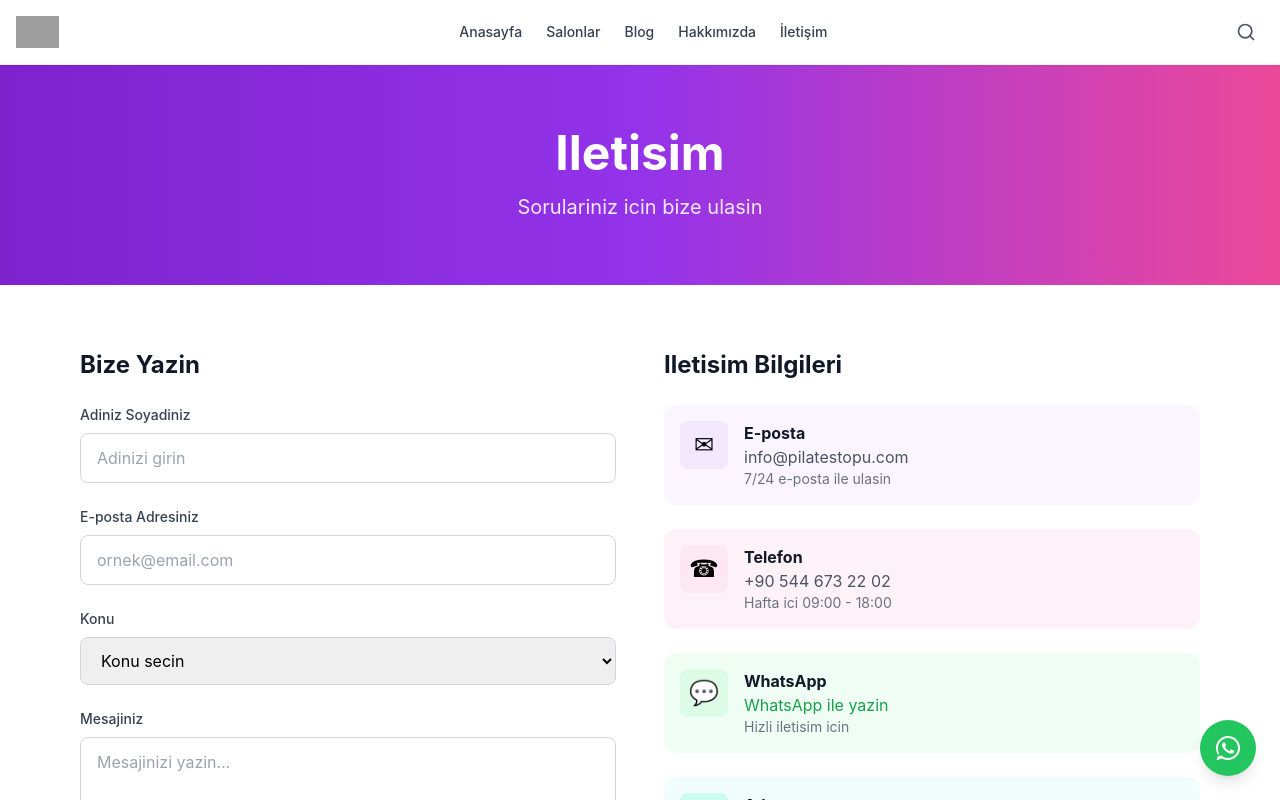
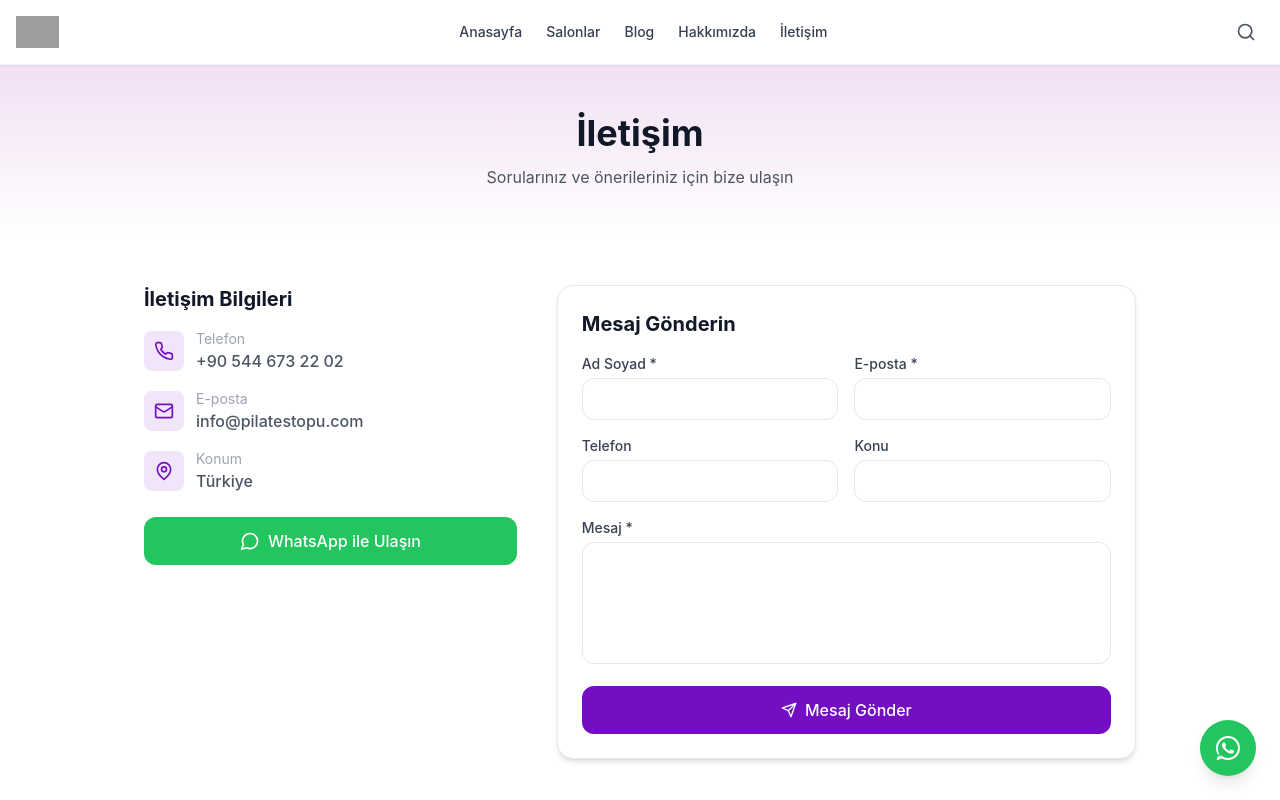
Before and after one commit to mistalyon/pilatestopu-next, a Next.js app: page /iletisim in a window 1280 px wide. Shown: the top 800 px of the page. Built offline with nearby package versions, Linux system fonts and the light colour scheme; grey boxes are pictures that could not be loaded.

Commit message:
FAZ5: Contact form with Supabase backend, success/error states

```diff
--- a/src/app/iletisim/page.tsx
+++ b/src/app/iletisim/page.tsx
@@ -1,93 +1,174 @@
-import type { Metadata } from "next";
+"use client";
 
-export const metadata: Metadata = {
-  title: "Iletisim - PilatesTopu | Bize Ulasin",
-  description: "PilatesTopu.com ile iletisime gecin. Sorulariniz, onerileriniz veya is birligi teklifleriniz icin bize ulasin.",
+import { useState } from "react";
+import { MapPin, Phone, Mail, MessageCircle, Send, CheckCircle } from "lucide-react";
+
+export default function IletisimPage() {
+  const [form, setForm] = useState({ name: "", email: "", phone: "", subject: "", message: "" });
+  const [status, setStatus] = useState<"idle" | "loading" | "success" | "error">("idle");
+  const [errorMsg, setErrorMsg] = useState("");
+
+  const handleSubmit = async (e: React.FormEvent) => {
+    e.preventDefault();
+    setStatus("loading");
+    try {
+      const res = await fetch("/api/contact", {
+        method: "POST",
+        headers: { "Content-Type": "application/json" },
+        body: JSON.stringify(form),
+      });
+      const data = await res.json();
+      if (res.ok) {
+        setStatus("success");
+        setForm({ name: "", email: "", phone: "", subject: "", message: "" });
+      } else {
+        setStatus("error");
+        setErrorMsg(data.error || "Bir hata oluştu.");
+      }
+    } catch {
+      setStatus("error");
+      setErrorMsg("Bağlantı hatası. Lütfen tekrar deneyin.");
+    }
   };
 
-export default function IletisimPage() {
   return (
-    <main className="min-h-screen">
-      <section className="bg-gradient-to-r from-purple-700 via-purple-600 to-pink-500 py-16">
-        <div className="max-w-4xl mx-auto px-4 text-center">
-          <h1 className="text-4xl md:text-5xl font-bold text-white mb-4">Iletisim</h1>
-          <p className="text-xl text-purple-100">Sorulariniz icin bize ulasin</p>
+    <>
+      <section className="bg-gradient-to-b from-[#F2DFF4] to-white py-12">
+        <div className="container mx-auto px-4 max-w-4xl text-center">
+          <h1 className="text-3xl md:text-4xl font-bold text-gray-900 mb-3">İletişim</h1>
+          <p className="text-gray-600">Sorularınız ve önerileriniz için bize ulaşın</p>
         </div>
       </section>
 
-      <section className="max-w-6xl mx-auto px-4 py-16">
-        <div className="grid grid-cols-1 lg:grid-cols-2 gap-12">
+      <section className="container mx-auto px-4 max-w-5xl py-12">
+        <div className="grid md:grid-cols-5 gap-10">
+          <div className="md:col-span-2 space-y-6">
             <div>
-            <h2 className="text-2xl font-bold text-gray-900 mb-6">Bize Yazin</h2>
-            <form className="space-y-6">
-              <div>
-                <label htmlFor="name" className="block text-sm font-medium text-gray-700 mb-2">Adiniz Soyadiniz</label>
-                <input type="text" id="name" name="name" className="w-full px-4 py-3 border border-gray-300 rounded-lg focus:ring-2 focus:ring-purple-500 focus:border-transparent" placeholder="Adinizi girin" />
+              <h2 className="text-xl font-bold text-gray-900 mb-4">İletişim Bilgileri</h2>
+              <div className="space-y-4">
+                <a href="tel:+905446732202" className="flex items-center gap-3 text-gray-600 hover:text-[#730EC3] transition-colors">
+                  <div className="w-10 h-10 bg-[#730EC3]/10 rounded-lg flex items-center justify-center flex-shrink-0">
+                    <Phone className="w-5 h-5 text-[#730EC3]" />
                   </div>
                   <div>
-                <label htmlFor="email" className="block text-sm font-medium text-gray-700 mb-2">E-posta Adresiniz</label>
-                <input type="email" id="email" name="email" className="w-full px-4 py-3 border border-gray-300 rounded-lg focus:ring-2 focus:ring-purple-500 focus:border-transparent" placeholder="ornek@email.com" />
+                    <p className="text-sm text-gray-400">Telefon</p>
+                    <p className="font-medium">+90 544 673 22 02</p>
+                  </div>
+                </a>
+                <a href="mailto:info@pilatestopu.com" className="flex items-center gap-3 text-gray-600 hover:text-[#730EC3] transition-colors">
+                  <div className="w-10 h-10 bg-[#730EC3]/10 rounded-lg flex items-center justify-center flex-shrink-0">
+                    <Mail className="w-5 h-5 text-[#730EC3]" />
                   </div>
                   <div>
-                <label htmlFor="subject" className="block text-sm font-medium text-gray-700 mb-2">Konu</label>
-                <select id="subject" name="subject" className="w-full px-4 py-3 border border-gray-300 rounded-lg focus:ring-2 focus:ring-purple-500 focus:border-transparent">
-                  <option value="">Konu secin</option>
-                  <option value="genel">Genel Soru</option>
-                  <option value="salon">Salon Kaydi</option>
-                  <option value="is-ortakligi">Is Ortakligi</option>
-                  <option value="sikayet">Sikayet/Oneri</option>
-                  <option value="teknik">Teknik Destek</option>
-                </select>
+                    <p className="text-sm text-gray-400">E-posta</p>
+                    <p className="font-medium">info@pilatestopu.com</p>
+                  </div>
+                </a>
+                <div className="flex items-center gap-3 text-gray-600">
+                  <div className="w-10 h-10 bg-[#730EC3]/10 rounded-lg flex items-center justify-center flex-shrink-0">
+                    <MapPin className="w-5 h-5 text-[#730EC3]" />
                   </div>
                   <div>
-                <label htmlFor="message" className="block text-sm font-medium text-gray-700 mb-2">Mesajiniz</label>
-                <textarea id="message" name="message" rows={6} className="w-full px-4 py-3 border border-gray-300 rounded-lg focus:ring-2 focus:ring-purple-500 focus:border-transparent" placeholder="Mesajinizi yazin..." />
-              </div>
-              <button type="submit" className="w-full bg-purple-600 text-white py-3 px-6 rounded-lg font-medium hover:bg-purple-700 transition-colors">
-                Gonder
-              </button>
-            </form>
-          </div>
-
-          <div>
-            <h2 className="text-2xl font-bold text-gray-900 mb-6">Iletisim Bilgileri</h2>
-            <div className="space-y-6">
-              <div className="flex items-start gap-4 p-4 bg-purple-50 rounded-xl">
-                <div className="w-12 h-12 bg-purple-100 rounded-lg flex items-center justify-center text-2xl">&#9993;</div>
-                <div>
-                  <h3 className="font-bold text-gray-900">E-posta</h3>
-                  <p className="text-gray-600">info@pilatestopu.com</p>
-                  <p className="text-sm text-gray-500">7/24 e-posta ile ulasin</p>
-                </div>
-              </div>
-              <div className="flex items-start gap-4 p-4 bg-pink-50 rounded-xl">
-                <div className="w-12 h-12 bg-pink-100 rounded-lg flex items-center justify-center text-2xl">&#9742;</div>
-                <div>
-                  <h3 className="font-bold text-gray-900">Telefon</h3>
-                  <p className="text-gray-600">+90 544 673 22 02</p>
-                  <p className="text-sm text-gray-500">Hafta ici 09:00 - 18:00</p>
-                </div>
-              </div>
-              <div className="flex items-start gap-4 p-4 bg-green-50 rounded-xl">
-                <div className="w-12 h-12 bg-green-100 rounded-lg flex items-center justify-center text-2xl">&#128172;</div>
-                <div>
-                  <h3 className="font-bold text-gray-900">WhatsApp</h3>
-                  <a href="https://wa.me/905446732202" target="_blank" rel="noopener noreferrer" className="text-green-600 hover:text-green-700">WhatsApp ile yazin</a>
-                  <p className="text-sm text-gray-500">Hizli iletisim icin</p>
-                </div>
-              </div>
-              <div className="flex items-start gap-4 p-4 bg-teal-50 rounded-xl">
-                <div className="w-12 h-12 bg-teal-100 rounded-lg flex items-center justify-center text-2xl">&#128205;</div>
-                <div>
-                  <h3 className="font-bold text-gray-900">Adres</h3>
-                  <p className="text-gray-600">Balat, Fatih / Istanbul</p>
-                  <p className="text-sm text-gray-500">Turkiye</p>
+                    <p className="text-sm text-gray-400">Konum</p>
+                    <p className="font-medium">Türkiye</p>
                   </div>
                 </div>
               </div>
             </div>
+            <a
+              href="https://wa.me/905446732202?text=Merhaba, bilgi almak istiyorum."
+              target="_blank"
+              rel="noopener noreferrer"
+              className="flex items-center justify-center gap-2 bg-green-500 hover:bg-green-600 text-white font-medium py-3 px-6 rounded-xl transition-colors w-full"
+            >
+              <MessageCircle className="w-5 h-5" /> WhatsApp ile Ulaşın
+            </a>
+          </div>
+
+          <div className="md:col-span-3">
+            {status === "success" ? (
+              <div className="bg-green-50 border border-green-200 rounded-2xl p-8 text-center">
+                <CheckCircle className="w-16 h-16 text-green-500 mx-auto mb-4" />
+                <h3 className="text-xl font-bold text-gray-900 mb-2">Mesajınız Gönderildi!</h3>
+                <p className="text-gray-600 mb-4">En kısa sürede size dönüş yapacağız.</p>
+                <button
+                  onClick={() => setStatus("idle")}
+                  className="text-[#730EC3] font-medium hover:underline"
+                >
+                  Yeni mesaj gönder
+                </button>
+              </div>
+            ) : (
+              <form onSubmit={handleSubmit} className="bg-white rounded-2xl shadow-md border p-6 space-y-4">
+                <h2 className="text-xl font-bold text-gray-900 mb-2">Mesaj Gönderin</h2>
+                {status === "error" && (
+                  <div className="bg-red-50 border border-red-200 text-red-700 px-4 py-2 rounded-lg text-sm">{errorMsg}</div>
+                )}
+                <div className="grid sm:grid-cols-2 gap-4">
+                  <div>
+                    <label className="block text-sm font-medium text-gray-700 mb-1">Ad Soyad *</label>
+                    <input
+                      type="text"
+                      required
+                      value={form.name}
+                      onChange={(e) => setForm({ ...form, name: e.target.value })}
+                      className="w-full px-4 py-2.5 border border-gray-200 rounded-xl focus:outline-none focus:ring-2 focus:ring-[#730EC3]/30 focus:border-[#730EC3] text-sm"
+                    />
+                  </div>
+                  <div>
+                    <label className="block text-sm font-medium text-gray-700 mb-1">E-posta *</label>
+                    <input
+                      type="email"
+                      required
+                      value={form.email}
+                      onChange={(e) => setForm({ ...form, email: e.target.value })}
+                      className="w-full px-4 py-2.5 border border-gray-200 rounded-xl focus:outline-none focus:ring-2 focus:ring-[#730EC3]/30 focus:border-[#730EC3] text-sm"
+                    />
+                  </div>
+                </div>
+                <div className="grid sm:grid-cols-2 gap-4">
+                  <div>
+                    <label className="block text-sm font-medium text-gray-700 mb-1">Telefon</label>
+                    <input
+                      type="tel"
+                      value={form.phone}
+                      onChange={(e) => setForm({ ...form, phone: e.target.value })}
+                      className="w-full px-4 py-2.5 border border-gray-200 rounded-xl focus:outline-none focus:ring-2 focus:ring-[#730EC3]/30 focus:border-[#730EC3] text-sm"
+                    />
+                  </div>
+                  <div>
+                    <label className="block text-sm font-medium text-gray-700 mb-1">Konu</label>
+                    <input
+                      type="text"
+                      value={form.subject}
+                      onChange={(e) => setForm({ ...form, subject: e.target.value })}
+                      className="w-full px-4 py-2.5 border border-gray-200 rounded-xl focus:outline-none focus:ring-2 focus:ring-[#730EC3]/30 focus:border-[#730EC3] text-sm"
+                    />
+                  </div>
+                </div>
+                <div>
+                  <label className="block text-sm font-medium text-gray-700 mb-1">Mesaj *</label>
+                  <textarea
+                    required
+                    rows={5}
+                    value={form.message}
+                    onChange={(e) => setForm({ ...form, message: e.target.value })}
+                    className="w-full px-4 py-2.5 border border-gray-200 rounded-xl focus:outline-none focus:ring-2 focus:ring-[#730EC3]/30 focus:border-[#730EC3] text-sm resize-none"
+                  />
+                </div>
+                <button
+                  type="submit"
+                  disabled={status === "loading"}
+                  className="flex items-center justify-center gap-2 bg-[#730EC3] hover:bg-[#5a0b9a] disabled:bg-gray-400 text-white font-medium py-3 px-6 rounded-xl transition-colors w-full"
+                >
+                  <Send className="w-4 h-4" />
+                  {status === "loading" ? "Gönderiliyor..." : "Mesaj Gönder"}
+                </button>
+              </form>
+            )}
+          </div>
         </div>
       </section>
-    </main>
+    </>
   );
 }
```
Lines whose indentation alone changed are shown as unchanged.
